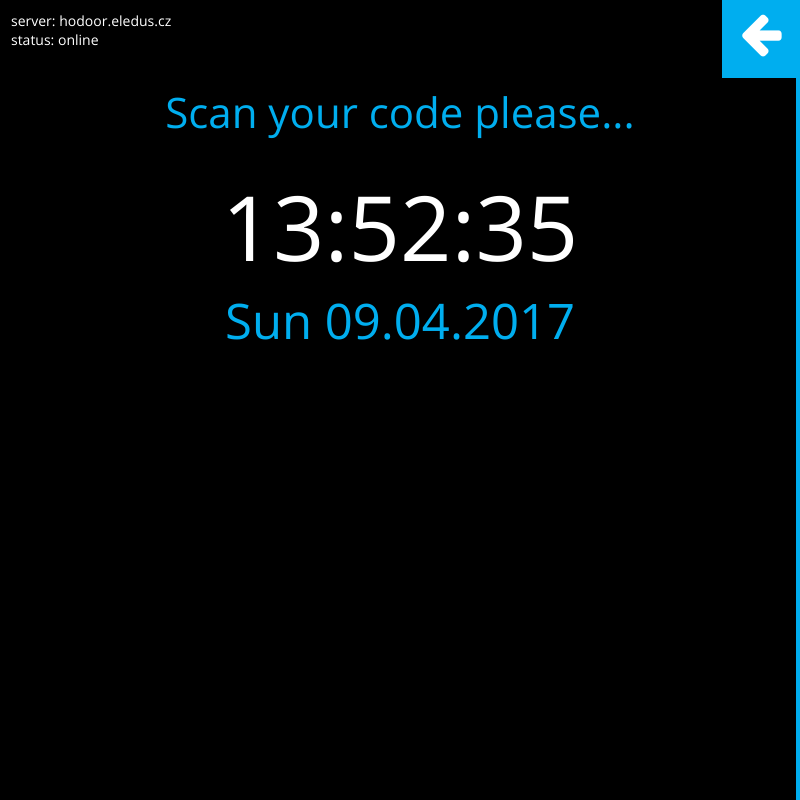
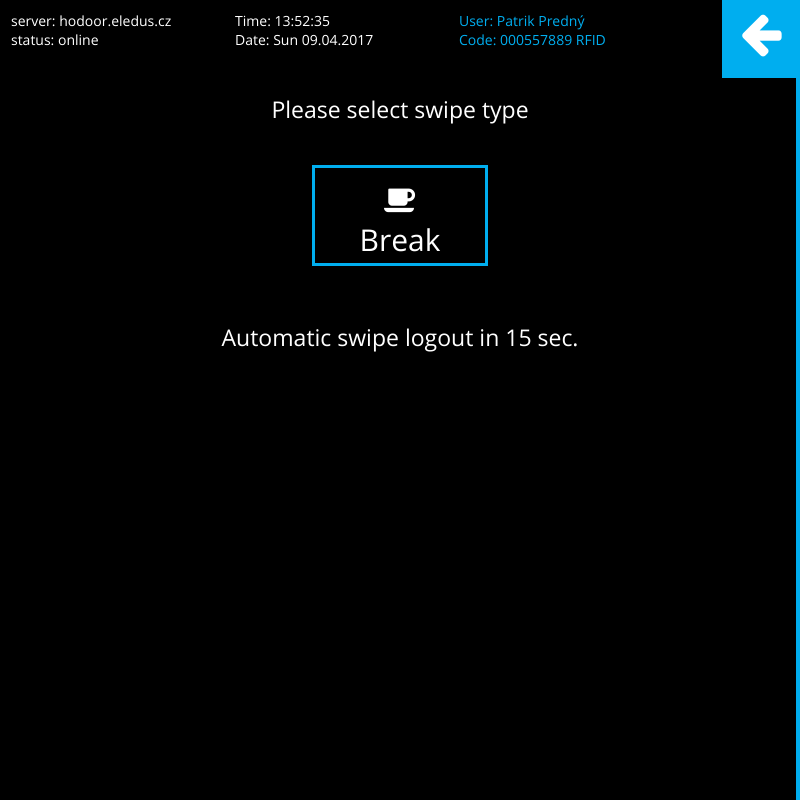
Before and after one commit to hodooor/Hodoor-terminal-app, an Electron app: page index.html in a window 800 px wide. Drawn offline with Linux system fonts and the light colour scheme.

Commit message:
buttons are styled

```diff
--- a/css/style.scss
+++ b/css/style.scss
@@ -19,6 +19,10 @@ h1 {
 
 .danger {
   color: $danger;
+}
+
+.primary {
+  color: $primary;
 }
 
 #block-offline {
@@ -59,6 +63,9 @@ h1 {
   .subblock-top {
     height: 50px;
     font-size: 14px;
+    table tr td {
+      width: 220px;
+    }
     #sliding-menu {
       text-align: center;
       position: absolute;
@@ -80,7 +87,7 @@ h1 {
     text-align: center;
     padding: none;
     margin: none;
-    .codescan-text{
+    .info-text{
       color: $primary;
       font-size: 42px;
       padding: none;
@@ -101,6 +108,50 @@ h1 {
       padding: none;
       margin: none;
       display: block;
+    }
+  }
+  .subblock-center-buttons {
+    .button-block {
+      width: 100%;
+      text-align: center;
+      .button {
+        width: 150px;
+        height: 75px;
+        display: inline-block;
+        padding: 10px;
+        margin: 15px;
+        border: 3px solid $primary;
+        text-decoration: none;
+        text-align: center;
+        color: $white;
+        font-size: 30px;
+        overflow: hidden;
+        text-overflow: ellipsis;
+        &:hover, &:focus {
+          border-color: $white;
+          background: lighten($primary,25%);
+          //color: $primary;
+        }
+      }
+    }
+    .info-text {
+      text-align: center;
+      color: $white;
+      font-size: 23px;
+      padding: none;
+      margin: none;
+      display: block;
+      margin-bottom: 25px;
+      margin-top: 35px;
+    }
+    .info-text-inline {
+      text-align: center;
+      color: $white;
+      font-size: 23px;
+      padding: none;
+      margin: none;
+      display: block;
+      margin-top: 35px;
     }
   }
 }
--- a/index.html
+++ b/index.html
@@ -30,15 +30,25 @@
       <table>
         <tr>
           <td>
-            <span>server: </span><span>hodoor.eledus.cz</span>
-            <br/>
-            <span>status: </span><span>online</span>
+            <div>
+              <span>server: </span><span class="server-url">hodoor.eledus.cz</span>
+              <br/>
+              <span>status: </span><span class="server-status">online</span>
+            </div>
           </td>
           <td>
-
+            <div class="code-activated">
+              <span>Time: </span><span class="time"></span>
+              <br />
+              <span>Date: </span><span class="date"></span>
+            </div>
           </td>
           <td>
-
+            <div class="code-activated primary">
+              <span>User: </span><span class="">Patrik Predný</span>
+              <br />
+              <span>Code: </span><span class="">000557889 RFID</span>
+            </div>
           </td>
         </tr>
       </table>
@@ -65,10 +75,39 @@
     </div>
 
     <div class="subblock-center">
-      <span class="codescan-text">Scan your code please...</span>
+      <span class="info-text">Scan your code please...</span>
       <span class="time">15:48:05</span>
       <span class="date">Tue 21.03.2017</span>
     </div>
+
+    <div class="subblock-center-buttons">
+      <span class="info-text">Please select swipe type</span>
+      <div class="button-block">
+        <a href="#" class="button">
+          <i class="fa fa-coffee"></i>
+          <br />
+          Break
+        </a>
+        <!--
+        <a href="#" class="button">
+          <i class="fa fa-suitcase"></i>
+          <br />
+          Trip
+        </a>
+        <a href="#" class="button">
+          <i class="fa fa-sign-out"></i>
+          <br />
+          outgo
+        </a>
+      -->
+      </div>
+      <span class="info-text-inline">Automatic swipe logout in
+        <span>15</span>
+         sec.
+      </span>
+
+    </div>
+
   </div>
 
 </div>
--- a/js/functions.js
+++ b/js/functions.js
@@ -43,6 +43,7 @@ $(document).ready(function(){
 
   /*offline block hide / show*/
   $('#block-offline').hide();
+  $('#block-codescan .subblock-center').hide();
 
   /*slide-menu for last swipes*/
   var toggleState = 0;
@@ -68,7 +69,7 @@ $(document).ready(function(){
     if(!toggleState) {
         ShowLastSwipesMenu();
         toggleState=1;
-        //TimeOut = setTimeout(function(){HideLastSwipesMenu();}, 1000*1*5); //5seconds
+        TimeOut = setTimeout(function(){HideLastSwipesMenu();}, 1000*1*5); //5seconds
     } else {
         HideLastSwipesMenu();
         toggleState=0;
```
Also changed, not shown: css/style.min.css.
